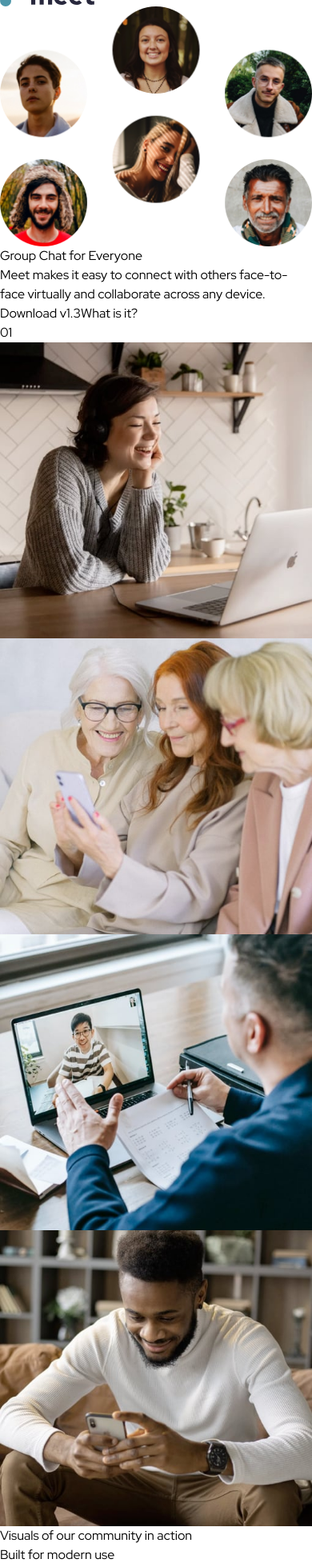
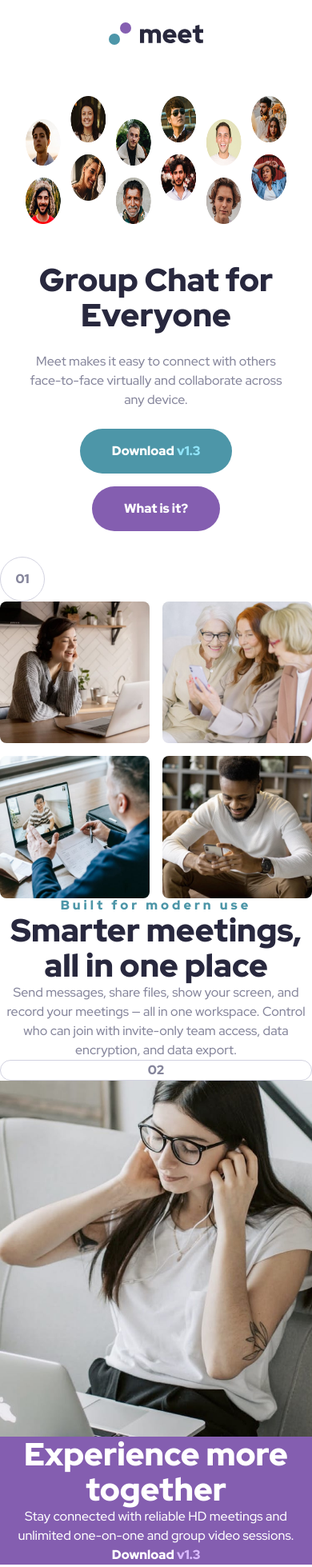
Before and after one commit to anggelserrato/fm-meet-landing-page, a React (Vite) app: page / in a window 390 px wide. Shown: the part 20-1979 px from the top of the page at 80% size. Built offline with nearby package versions, Linux system fonts and the light colour scheme.

Commit message:
feat: implement styles and responsive design for meetlandingpage

```diff
--- a/src/components/MeetLandingPage.jsx
+++ b/src/components/MeetLandingPage.jsx
@@ -1,99 +1,137 @@
 import meetLogo from '../assets/logo.svg';
-
 import footerDesktop from '../assets/desktop/image-footer.jpg';
-import heroLeft from '../assets/desktop/image-hero-left.png';
-import heroRight from '../assets/desktop/image-hero-right.png';
-import manTexting from '../assets/desktop/image-man-texting.jpg';
-import menMeeting from '../assets/desktop/image-men-in-meeting.jpg';
-import womanVideocall from '../assets/desktop/image-woman-in-videocall.jpg';
-import womenVideochatting from '../assets/desktop/image-women-videochatting.jpg';
-
-import peopleImage from '../assets/tablet/image-hero.png';
-import footerImage from '../assets/tablet/image-footer.jpg';
+import heroDesktopLeft from '../assets/desktop/image-hero-left.png';
+import heroDesktopRight from '../assets/desktop/image-hero-right.png';
+import galleryMan from '../assets/desktop/image-man-texting.jpg';
+import galleryMen from '../assets/desktop/image-men-in-meeting.jpg';
+import galleryWoman from '../assets/desktop/image-woman-in-videocall.jpg';
+import galleryWomen from '../assets/desktop/image-women-videochatting.jpg';
+import heroTabletMobile from '../assets/tablet/image-hero.png';
+import footerTablet from '../assets/tablet/image-footer.jpg';
+import footerMobile from '../assets/mobile/image-footer.jpg';
 
 function MeetLandingPage() {
   return (
     <div>
       <header>
         <a href="#">
-          <img src={meetLogo} alt="Meet - Home" />
+          <img
+            src={meetLogo}
+            alt="Meet - Home"
+            className="mx-auto mt-[48px] cursor-pointer"
+          />
         </a>
       </header>
 
-      <main>
-        <section>
+      <main className="flex flex-col items-center justify-center text-center">
+        <section className="mx-400 mt-800 mb-400">
           <picture>
-            <source srcSet={heroLeft} media="" />
-            <source srcSet={heroRight} media="" />
+            <source srcSet={heroDesktopLeft} media="(min-width: 1200px)" />
+            <source srcSet={heroDesktopRight} media="(min-width: 1024px)" />
             <img
-              src={peopleImage}
-              alt="A diverse group of people connecting through videocalls"
+              src={heroTabletMobile}
+              alt="Illustration showing a diverse group of people connecting through online video meetings"
+              className="mb-[48px] h-[160px]"
             />
           </picture>
-          <h1>Group Chat for Everyone</h1>
-          <p>
-            Meet makes it easy to connect with others face-to-face virtually and
-            collaborate across any device.
+          <div className="flex flex-col gap-300">
+            <h1 className="text-preset-1">Group Chat for Everyone</h1>
+            <p className="text-preset-4">
+              Meet makes it easy to connect with others face-to-face virtually
+              and collaborate across any device.
             </p>
-          <a href="#">Download v1.3</a>
-          <a href="#">What is it?</a>
-          <p aria-hidden="true">01</p>
+            <div className="flex flex-col items-center gap-200">
+              <a
+                href="#"
+                className="w-fit rounded-[29px] bg-cyan-600 px-500 py-200 text-preset-5 text-white"
+              >
+                Download <span className="text-cyan-300">v1.3</span>
+              </a>
+              <a
+                href="#"
+                className="w-fit rounded-[29px] bg-purple-600 px-500 py-200 text-preset-5 text-white"
+              >
+                What is it?
+              </a>
+            </div>
+          </div>
         </section>
 
         <section>
-          <figure>
+          <p
+            aria-hidden="true"
+            className="flex h-700 w-700 flex-col justify-center rounded-full border border-slate-300 text-preset-5"
+          >
+            01
+          </p>
+          <figure className="grid grid-cols-2 gap-200">
             <img
-              src={womanVideocall}
-              alt="Woman smiling during a crystal clear video call"
+              src={galleryWoman}
+              className="rounded-lg"
+              alt="A woman wearing a headset smiling during a high-quality video call"
             />
             <img
-              src={womenVideochatting}
-              alt="Two women laughing while video chatting on a tablet"
+              src={galleryWomen}
+              className="rounded-lg"
+              alt="Two women laughing and interacting through a tablet during a video chat"
             />
             <img
-              src={menMeeting}
-              alt="Group of men collaborating in a professional remote meeting"
+              src={galleryMen}
+              className="rounded-lg"
+              alt="A group of professional men collaborating in a remote video conference"
             />
             <img
-              src={manTexting}
-              alt="Man texting and staying connected while working"
+              src={galleryMan}
+              className="rounded-lg"
+              alt="A man staying connected by texting on his smartphone while at his workspace"
             />
-            <figcaption>Visuals of our community in action</figcaption>
+            <figcaption className="hidden">
+              Visuals of our community in action
+            </figcaption>
           </figure>
         </section>
 
         <section>
-          <h2>Built for modern use</h2>
-          <h3>Smarter meetings, all in one place</h3>
-          <p>
+          <h2 className="text-preset-3">Built for modern use</h2>
+          <h3 className="text-preset-2">Smarter meetings, all in one place</h3>
+          <p className="text-preset-4">
             Send messages, share files, show your screen, and record your
             meetings — all in one workspace. Control who can join with
             invite-only team access, data encryption, and data export.
           </p>
-          <p aria-hidden="true">02</p>
+          <p
+            aria-hidden="true"
+            className="rounded-full border border-slate-300 text-preset-5"
+          >
+            02
+          </p>
         </section>
-      </main>
-
-      <footer>
+        <footer className="bg-purple-600">
           <picture>
             <source srcSet={footerDesktop} media="(min-width: 1024px)" />
-          <source srcSet={footerImage} />
+            <source srcSet={footerTablet} media="(min-width: 768px)" />
             <img
-            src={footerImage}
-            alt="Smiling woman enjoying a group video session"
+              src={footerMobile}
+              alt="A woman smiling and enjoying a group video session, representing human connection"
             />
           </picture>
           <section>
-          <h2>Experience more together</h2>
-          <p>
+            <h2 className="text-preset-2 text-white">
+              Experience more together
+            </h2>
+            <p className="text-preset-4 text-white">
               Stay connected with reliable HD meetings and unlimited one-on-one
               and group video sessions.
             </p>
-          <a href="#" className="button">
-            Download <span>v1.3</span>
+            <a
+              href="#"
+              className="rounded-[29px] bg-purple-600 text-preset-5 text-white"
+            >
+              Download <span className="text-purple-300">v1.3</span>
             </a>
           </section>
         </footer>
+      </main>
     </div>
   );
 }
--- a/src/index.css
+++ b/src/index.css
@@ -40,10 +40,13 @@
 
 @utility text-preset-1 {
   font-weight: 900;
-  font-size: 64px;
+  font-size: 40px;
   line-height: 1.1;
   letter-spacing: 0px;
   color: var(--color-slate-900);
+  @variant md {
+    font-size: 64px;
+  }
 }
 
 @utility text-preset-2 {
@@ -64,10 +67,14 @@
 
 @utility text-preset-4 {
   font-weight: 500;
-  font-size: 18px;
-  line-height: 1.1;
+  font-size: 16px;
+  line-height: 1.5;
   letter-spacing: 0px;
   color: var(--color-slate-600);
+  @variant md {
+    font-size: 18px;
+    line-height: 1.1;
+  }
 }
 
 @utility text-preset-5 {
```
Lines whose indentation alone changed are shown as unchanged.
